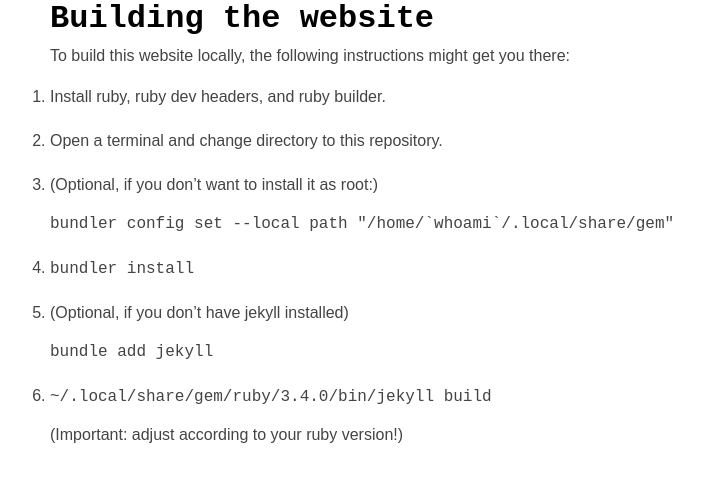
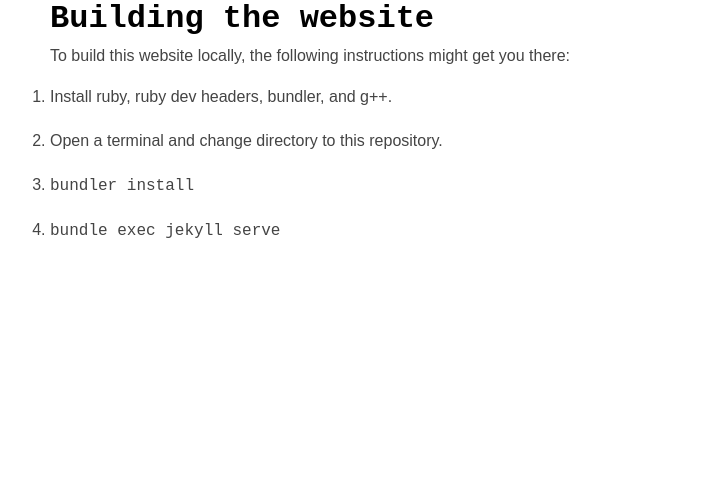
Before and after one commit to proglangdesign/proglangdesign.github.io, a Jekyll site: the page built from BUILD.md, in a window 1280 px wide. Shown: the top 482 px of the page, without its empty margins (110-813 px from the left). Built offline with Jekyll 4.4.1, drawn with Linux system fonts in a browser that asks for light colours; our own code applies the rules of GitHub Pages for plain Markdown files.

Commit message:
Improve build instructions

````diff
--- a/BUILD.md
+++ b/BUILD.md
@@ -5,20 +5,10 @@ Building the website
 To build this website locally, the following instructions
 might get you there:
 
-1. Install ruby, ruby dev headers, and ruby builder.
+1. Install ruby, ruby dev headers, bundler, and g++.
 
 2. Open a terminal and change directory to this repository.
 
-3. (Optional, if you don't want to install it as root:)
+3. `bundler install`
 
-   ```bundler config set --local path "/home/`whoami`/.local/share/gem"```
-
-4. `bundler install`
-
-5. (Optional, if you don't have jekyll installed)
-
-   `bundle add jekyll`
-
-6. `~/.local/share/gem/ruby/3.4.0/bin/jekyll build`
-
-   (Important: adjust according to your ruby version!)
+4. `bundle exec jekyll serve`
````
